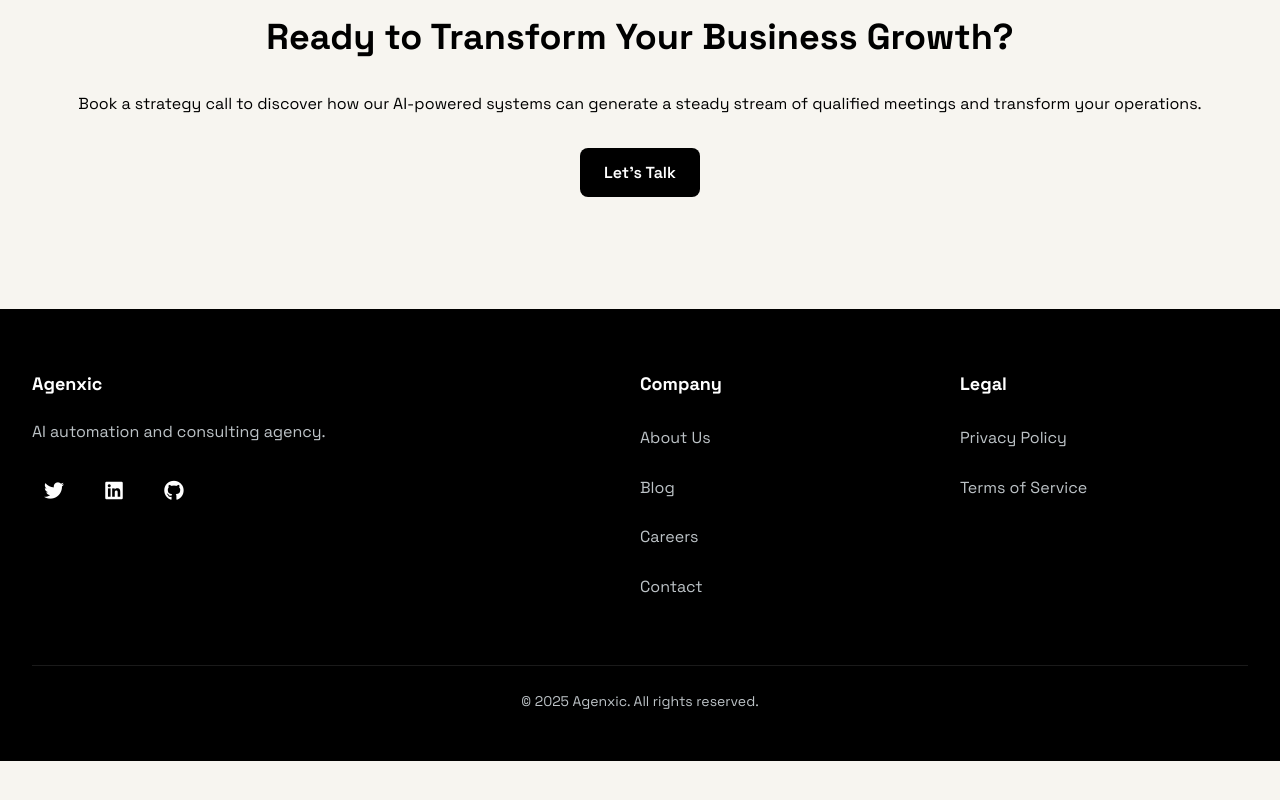
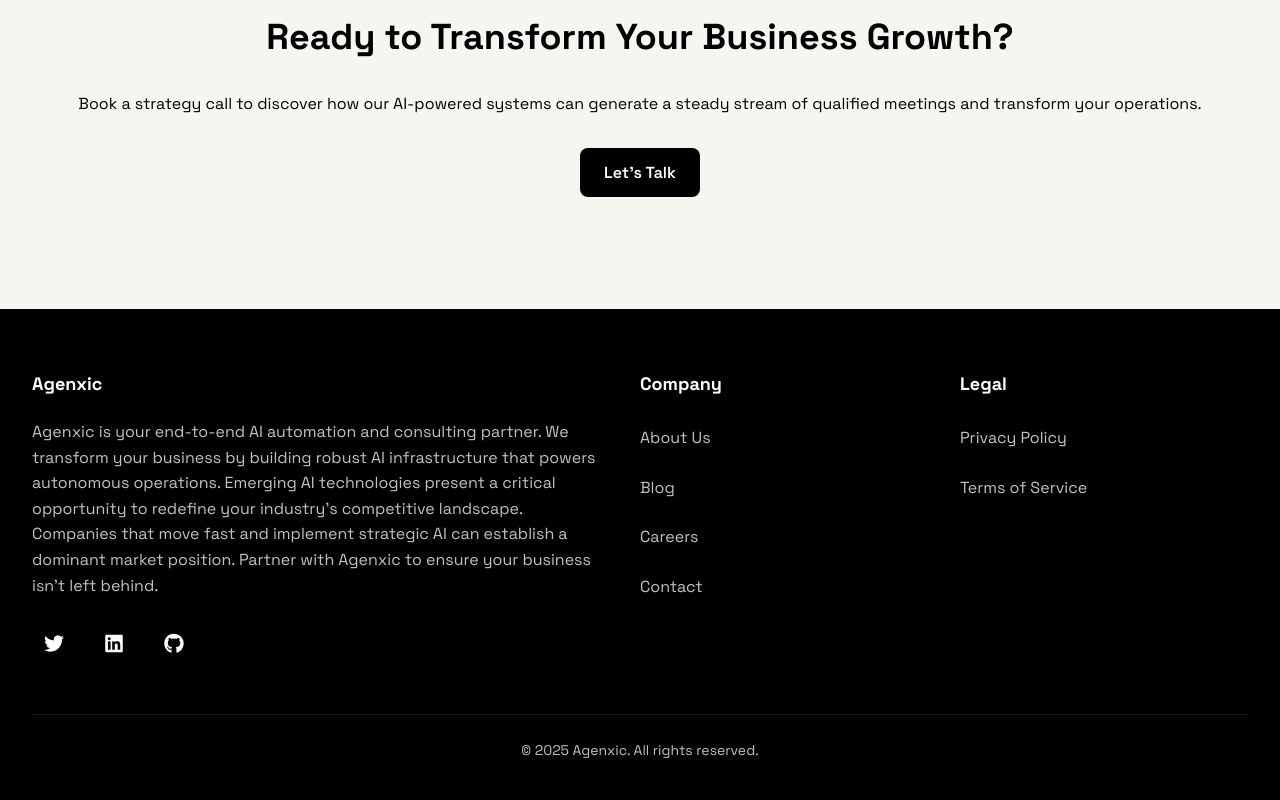
Before and after one commit to deonhamid/agenxic-website, a website: page index.html in a window 1280 px wide. Shown: the part 6767-7567 px from the top of the page. Before the commit the page ends 7528 px from the top, so only its background shows below. Drawn offline with Linux system fonts and the light colour scheme.

Commit message:
Updated footer

```diff
--- a/index.html
+++ b/index.html
@@ -599,7 +599,9 @@
             <div class="footer-columns">
                 <div class="footer-column">
                     <h3>Agenxic</h3>
-                    <p>AI automation and consulting agency.</p>
+                    <p>Agenxic is your end-to-end AI automation and consulting partner. We transform your business by building robust AI infrastructure that powers autonomous operations.
+                        Emerging AI technologies present a critical opportunity to redefine your industry's competitive landscape. Companies that move fast and implement strategic AI can establish a dominant market position.
+                        Partner with Agenxic to ensure your business isn't left behind.</p>
                     <div class="social-icons">
                         <a href="#"><i class="fab fa-twitter"></i></a>
                         <a href="#"><i class="fab fa-linkedin"></i></a>
```
Also changed, not shown: blog.html (+3 -1 lines), blog/2030-ai-vision.html (+3 -1 lines), blog/agentic-ai-transformation.html (+3 -1 lines), blog/ai-implementation-costs.html (+3 -1 lines), blog/best-ai-tools-small-business-automation.html (+3 -1 lines), blog/how-to-get-started-with-ai-automation.html (+3 -1 lines), blog/n8n-enterprise-automation.html (+3 -1 lines), careers.html (+3 -1 lines), contact.html (+3 -1 lines), privacy.html (+3 -1 lines), terms.html (+3 -1 lines).
